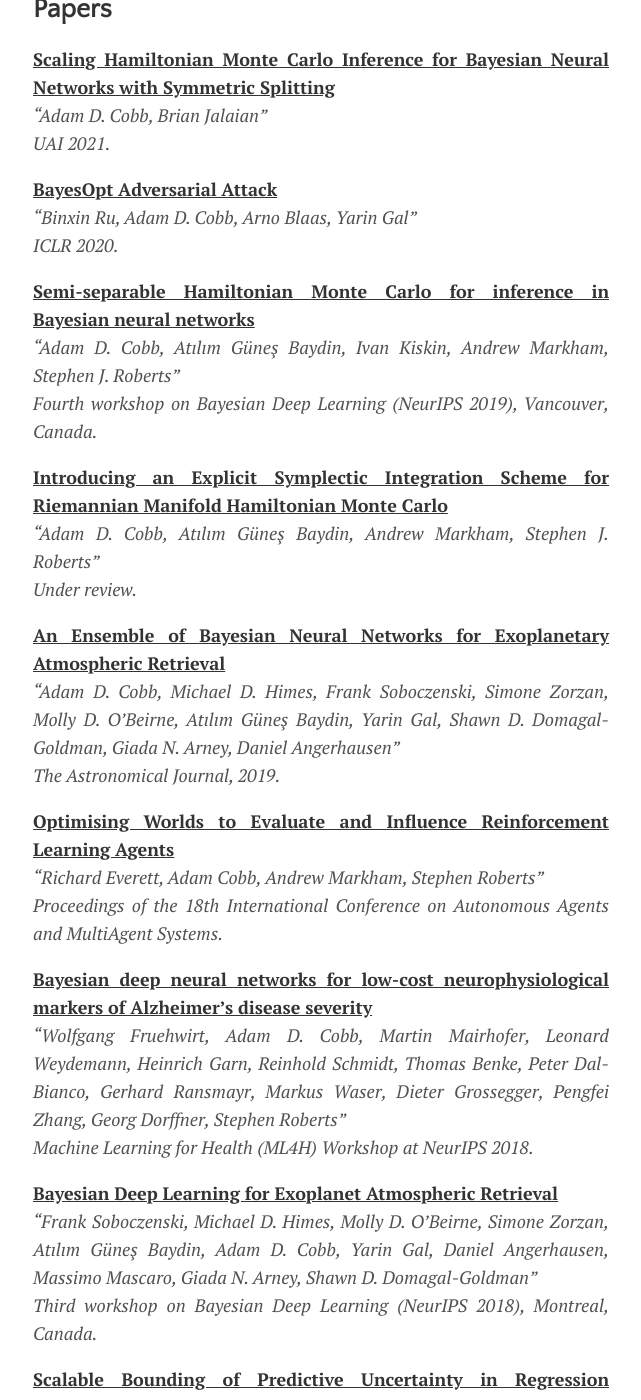
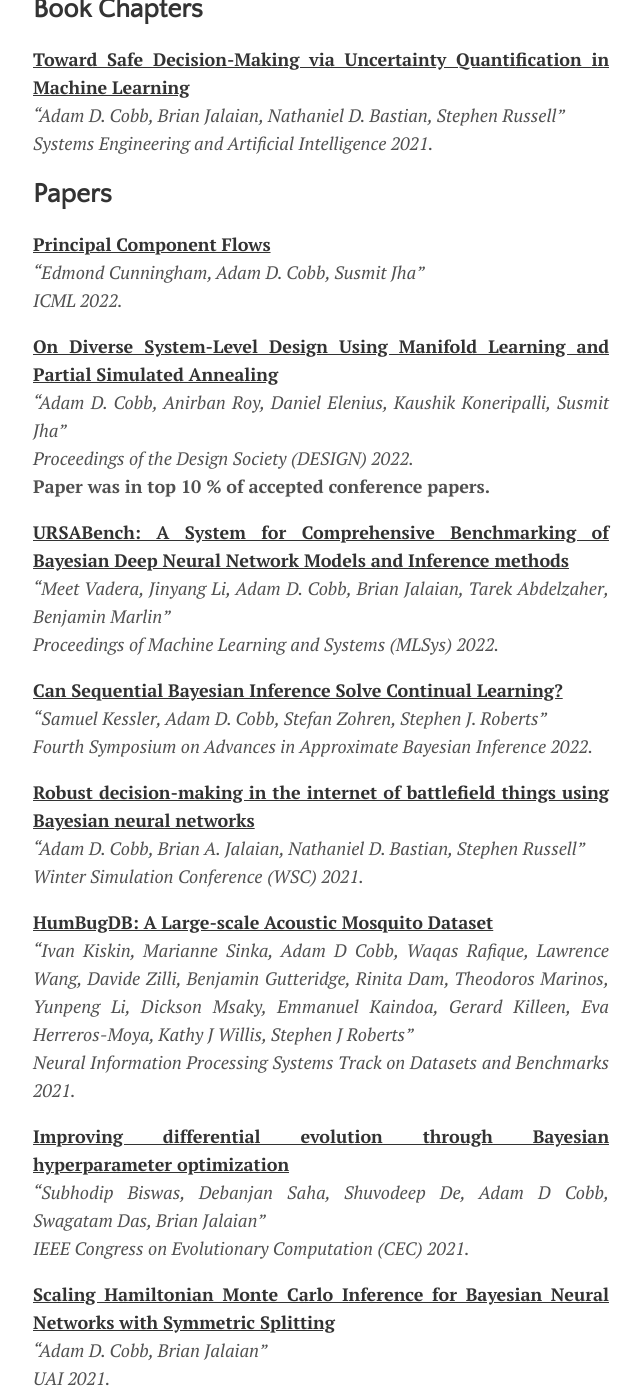
Before and after one commit to AdamCobb/AdamCobb.github.io, a Jekyll site: the page built from menu/academic.md, in a window 1280 px wide and 1400 px high, scrolled down 434 px. Shown: the whole window, without its empty margins (319-960 px from the left). Built offline with Jekyll 4.4.1, drawn with Linux system fonts in a browser that asks for light colours; nearby versions of some CDN libraries.

Commit message:
Updating papers

```diff
--- a/menu/academic.md
+++ b/menu/academic.md
@@ -10,7 +10,34 @@
 
 [**The Practicalities of Scaling Bayesian Neural Networks to Real-World Applications**](https://ora.ox.ac.uk/objects/uuid:4b738b70-28bc-4545-86a6-6078861e7d13)<br />
 <em>"Adam D. Cobb"<br>University of Oxford 2020.</em>
+
+## Book Chapters
+
+[**Toward Safe Decision-Making via Uncertainty Quantification in Machine Learning**](https://link.springer.com/chapter/10.1007/978-3-030-77283-3_19)<br/>
+<em>"Adam D. Cobb, Brian Jalaian, Nathaniel D. Bastian, Stephen Russell"<br>Systems Engineering and Artificial Intelligence 2021.</em>
+
 ## Papers ##
+
+[**Principal Component Flows**](https://arxiv.org/abs/2202.07037)<br/>
+<em>"Edmond Cunningham, Adam D. Cobb, Susmit Jha"<br>ICML 2022.</em> <br/>
+
+[**On Diverse System-Level Design Using Manifold Learning and Partial Simulated Annealing**](https://www.cambridge.org/core/services/aop-cambridge-core/content/view/58C33505893DE15D2D6589E98C5F55BA/S2732527X22001560a.pdf/div-class-title-on-diverse-system-level-design-using-manifold-learning-and-partial-simulated-annealing-div.pdf)<br/>
+<em>"Adam D. Cobb, Anirban Roy, Daniel Elenius, Kaushik Koneripalli, Susmit Jha"<br>Proceedings of the Design Society (DESIGN) 2022.</em> <br/> **Paper was in top 10 % of accepted conference papers.**
+
+[**URSABench: A System for Comprehensive Benchmarking of Bayesian Deep Neural Network Models and Inference methods**](https://proceedings.mlsys.org/paper/2022/file/3ef815416f775098fe977004015c6193-Paper.pdf)<br/>
+<em>"Meet Vadera, Jinyang Li, Adam D. Cobb, Brian Jalaian, Tarek Abdelzaher, Benjamin Marlin"<br>Proceedings of Machine Learning and Systems (MLSys) 2022.</em>
+
+[**Can Sequential Bayesian Inference Solve Continual Learning?**](https://openreview.net/pdf?id=2Ann7eaLBEv)<br/>
+<em>"Samuel Kessler, Adam D. Cobb, Stefan Zohren, Stephen J. Roberts"<br>Fourth Symposium on Advances in Approximate Bayesian Inference 2022.</em>
+
+[**Robust decision-making in the internet of battlefield things using Bayesian neural networks**](https://dl.acm.org/doi/abs/10.5555/3522802.3522943)<br/>
+<em>"Adam D. Cobb, Brian A. Jalaian, Nathaniel D. Bastian, Stephen Russell"<br>Winter Simulation Conference (WSC) 2021.</em>
+
+[**HumBugDB: A Large-scale Acoustic Mosquito Dataset**](https://ieeexplore.ieee.org/abstract/document/9504792)<br/>
+<em>"Ivan Kiskin, Marianne Sinka, Adam D Cobb, Waqas Rafique, Lawrence Wang, Davide Zilli, Benjamin Gutteridge, Rinita Dam, Theodoros Marinos, Yunpeng Li, Dickson Msaky, Emmanuel Kaindoa, Gerard Killeen, Eva Herreros-Moya, Kathy J Willis, Stephen J Roberts"<br>Neural Information Processing Systems Track on Datasets and Benchmarks 2021.</em>
+
+[**Improving differential evolution through Bayesian hyperparameter optimization**](https://ieeexplore.ieee.org/abstract/document/9504792)<br/>
+<em>"Subhodip Biswas, Debanjan Saha, Shuvodeep De, Adam D Cobb, Swagatam Das, Brian Jalaian"<br>IEEE Congress on Evolutionary Computation (CEC) 2021.</em>
 
 [**Scaling Hamiltonian Monte Carlo Inference for Bayesian Neural Networks with Symmetric Splitting**](https://arxiv.org/pdf/2010.06772.pdf)<br/>
 <em>"Adam D. Cobb, Brian Jalaian"<br>UAI 2021.</em>
```
